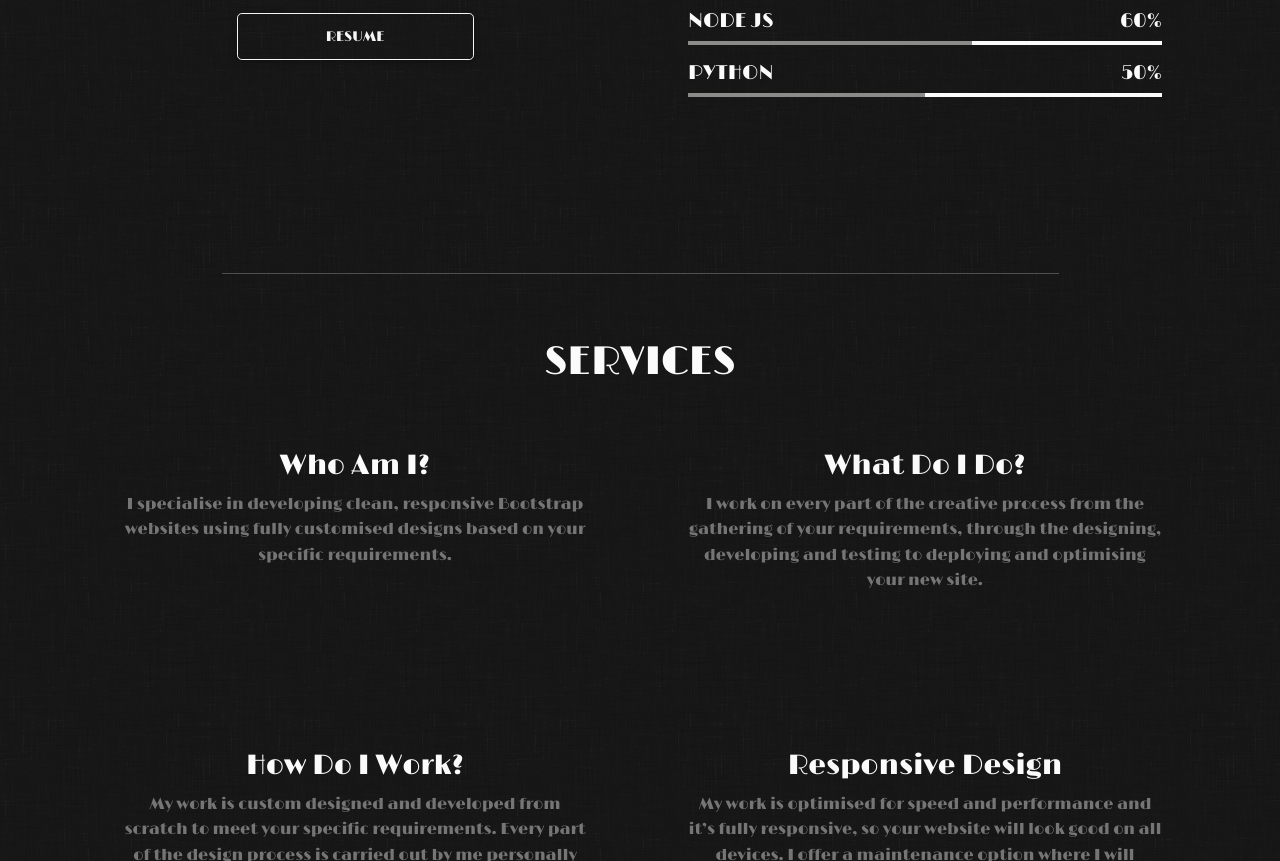
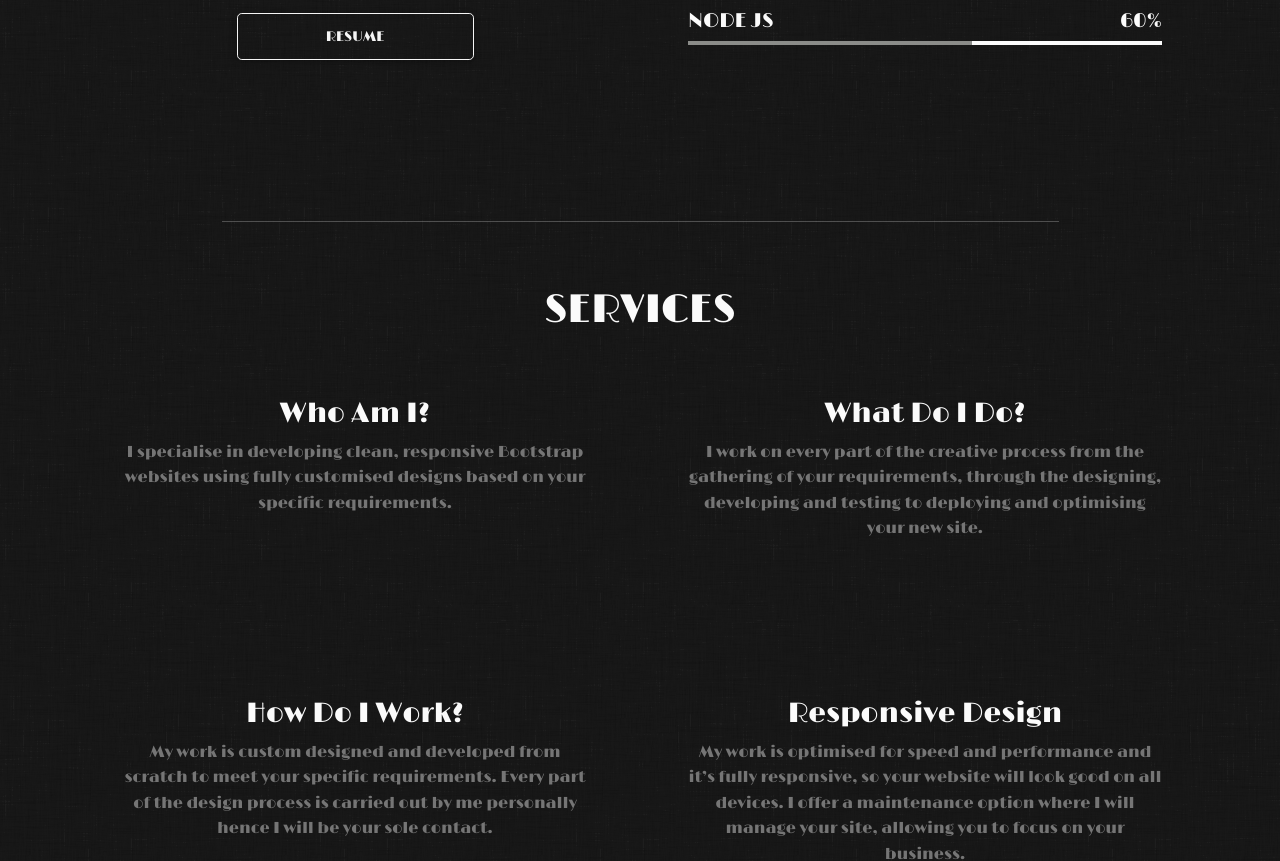
Before and after one commit to monikaboczkowska/boczkowskamonika, a plain HTML site: page index.html in a window 1280 px wide. Shown: the part 1315-2176 px from the top of the page. Drawn offline with nearby package versions, Linux system fonts and the light colour scheme; a web font is replaced by a local one.

Commit message:
Update index.html

```diff
--- a/index.html
+++ b/index.html
@@ -163,16 +163,6 @@
                                 <div class="progress-bar" role="progressbar" style="width: 60%"></div>
                             </div>
                         </div>
-
-                        <div class="bar my-3">
-                            <h5 class="text-light text-uppercase d-flex justify-content-between">Python
-                                <span>50%</span>
-                            </h5>
-
-                            <div class="progress bg-light">
-                                <div class="progress-bar" role="progressbar" style="width: 50%"></div>
-                            </div>
-                        </div>
                     </div>
                 </div>
             </div>
```
